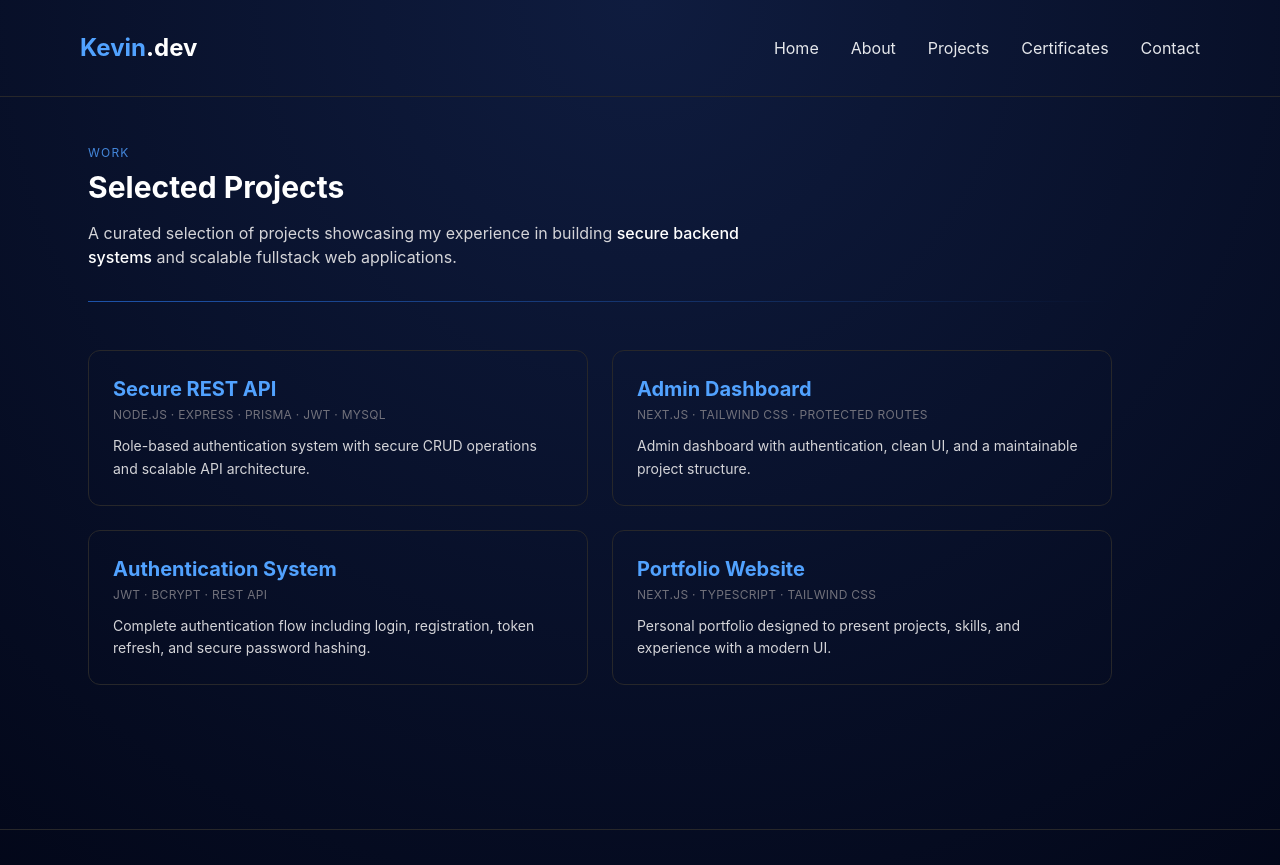
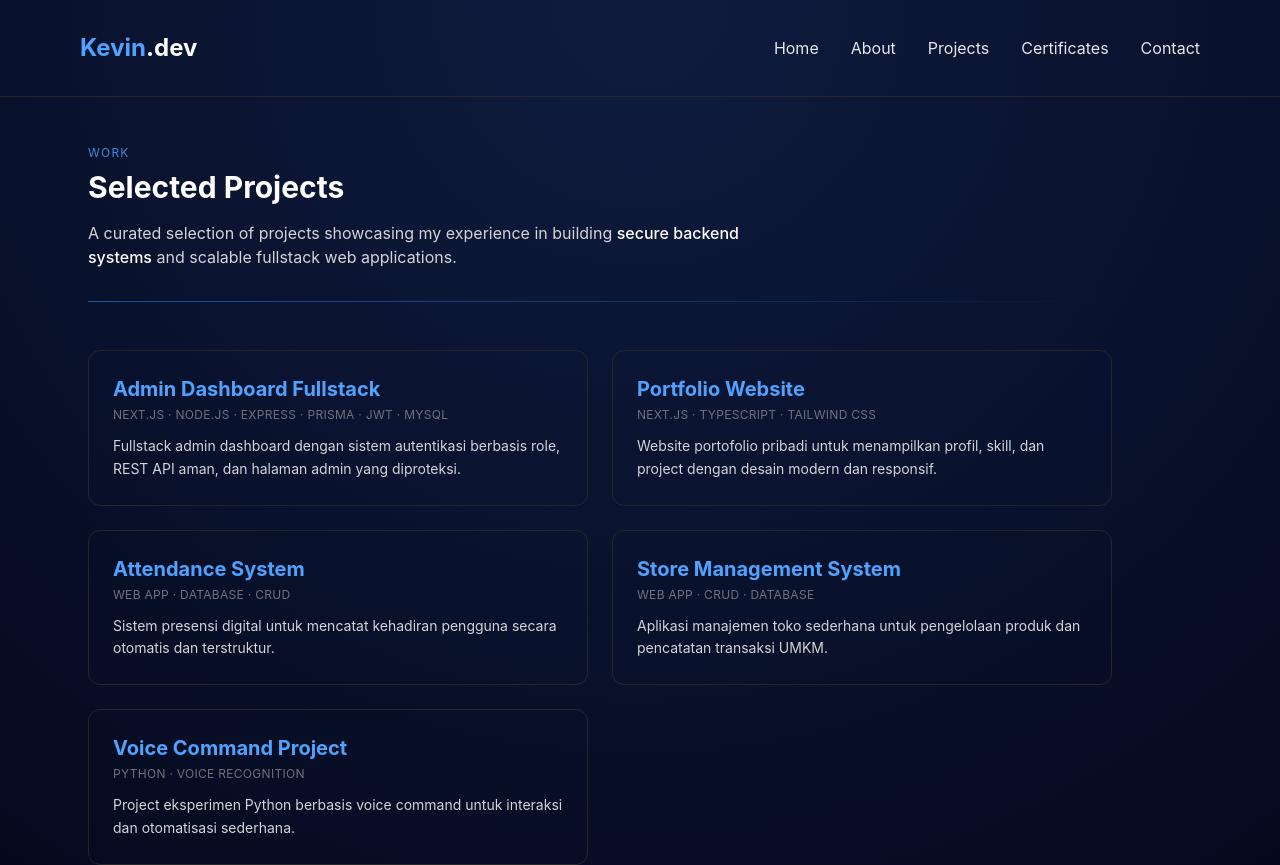
Before and after one commit to MohammadKevin/portofolio-mohammad-kevin, a Next.js app: page /projects in a window 1280 px wide. Shown: the top 865 px of the page. Built offline with nearby package versions, Linux system fonts and the light colour scheme.

Commit message:
Update certificate section based on assessment

```diff
--- a/app/certificates/page.tsx
+++ b/app/certificates/page.tsx
@@ -25,27 +25,29 @@ export default function Certificates() {
             <div className="mt-10 space-y-6">
                 <div className="rounded-xl border border-zinc-800 p-6 hover:border-blue-500/60 transition">
                     <h3 className="text-lg font-semibold text-white">
-                        Belajar Dasar Pemrograman JavaScript
+                        Coding Camp 2026 – JavaScript Fundamentals Assessment
                     </h3>
 
                     <p className="mt-1 text-sm text-zinc-400">
-                        Dicoding Indonesia · 2025
+                        Dicoding Indonesia · DBS Foundation · 2025
                     </p>
 
                     <p className="mt-3 text-sm text-zinc-300">
-                        Covers JavaScript fundamentals, logic, control flow, and
-                        best practices for modern web development.
+                        Successfully passed the JavaScript fundamentals assessment as part of the
+                        Coding Camp 2026 selection process, covering programming logic, control flow,
+                        and core JavaScript concepts.
                     </p>
 
                     <a
                         href="https://www.dicoding.com/certificates/N9ZO2170RPG5"
                         target="_blank"
+                        rel="noopener noreferrer"
                         className="mt-4 inline-block text-sm text-blue-400 hover:underline"
                     >
                         View Certificate →
                     </a>
                 </div>
             </div>
-        </section>
+        </section >
     );
 }
--- a/app/projects/page.tsx
+++ b/app/projects/page.tsx
@@ -17,28 +17,35 @@ export default function Projects() {
             <div className="mt-8 h-px w-full bg-gradient-to-r from-blue-500/60 to-transparent" />
             <div className="mt-12 grid gap-6 md:grid-cols-2">
                 <ProjectCard
-                    title="Secure REST API"
-                    tech="Node.js · Express · Prisma · JWT · MySQL"
-                    description="Role-based authentication system with secure CRUD operations and scalable API architecture."
-                />
-
-                <ProjectCard
-                    title="Admin Dashboard"
-                    tech="Next.js · Tailwind CSS · Protected Routes"
-                    description="Admin dashboard with authentication, clean UI, and a maintainable project structure."
-                />
-
-                <ProjectCard
-                    title="Authentication System"
-                    tech="JWT · bcrypt · REST API"
-                    description="Complete authentication flow including login, registration, token refresh, and secure password hashing."
+                    title="Admin Dashboard Fullstack"
+                    tech="Next.js · Node.js · Express · Prisma · JWT · MySQL"
+                    description="Fullstack admin dashboard dengan sistem autentikasi berbasis role, REST API aman, dan halaman admin yang diproteksi."
                 />
 
                 <ProjectCard
                     title="Portfolio Website"
                     tech="Next.js · TypeScript · Tailwind CSS"
-                    description="Personal portfolio designed to present projects, skills, and experience with a modern UI."
+                    description="Website portofolio pribadi untuk menampilkan profil, skill, dan project dengan desain modern dan responsif."
                 />
+
+                <ProjectCard
+                    title="Attendance System"
+                    tech="Web App · Database · CRUD"
+                    description="Sistem presensi digital untuk mencatat kehadiran pengguna secara otomatis dan terstruktur."
+                />
+
+                <ProjectCard
+                    title="Store Management System"
+                    tech="Web App · CRUD · Database"
+                    description="Aplikasi manajemen toko sederhana untuk pengelolaan produk dan pencatatan transaksi UMKM."
+                />
+
+                <ProjectCard
+                    title="Voice Command Project"
+                    tech="Python · Voice Recognition"
+                    description="Project eksperimen Python berbasis voice command untuk interaksi dan otomatisasi sederhana."
+                />
+
             </div>
         </section>
     );
```
